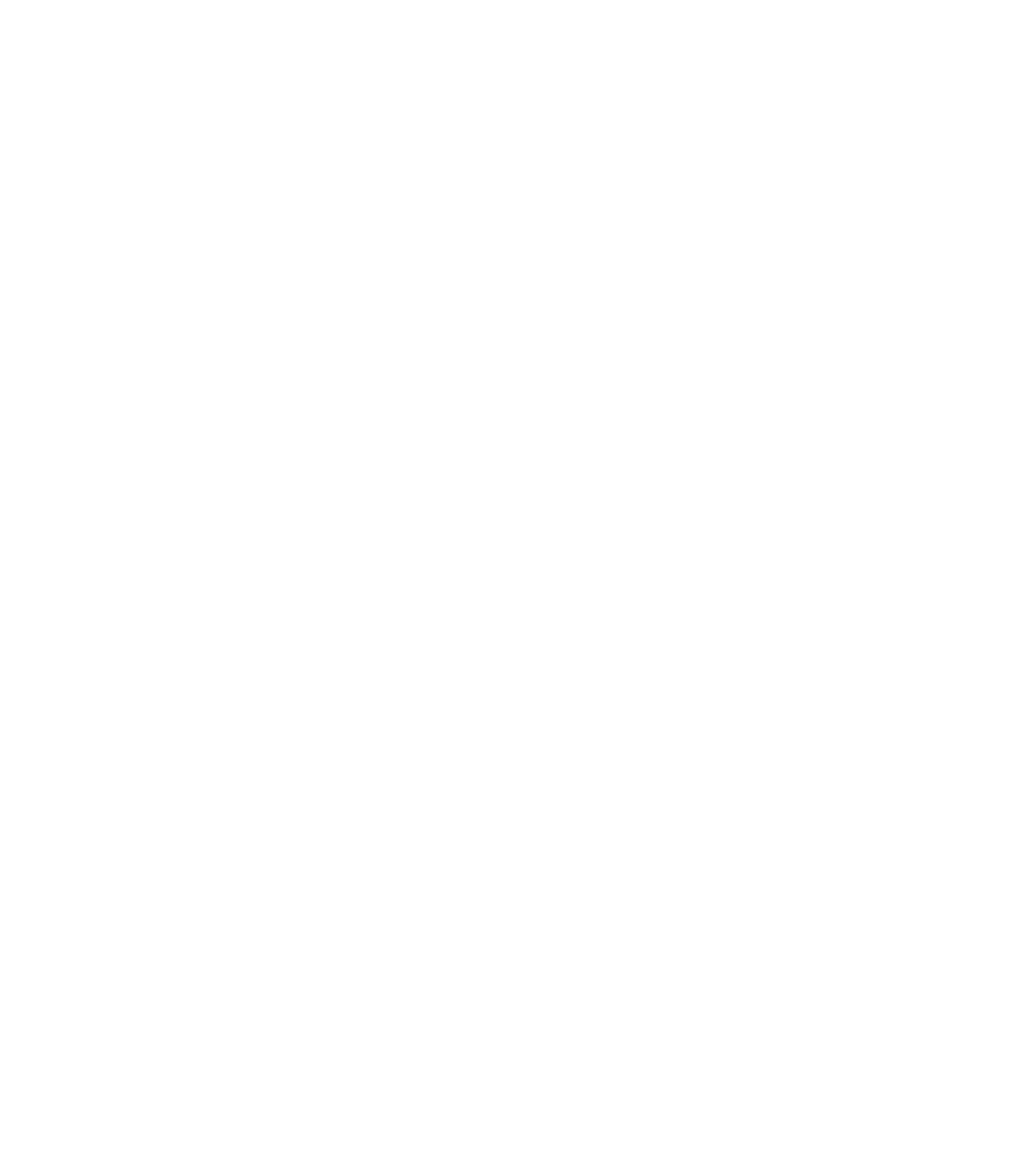
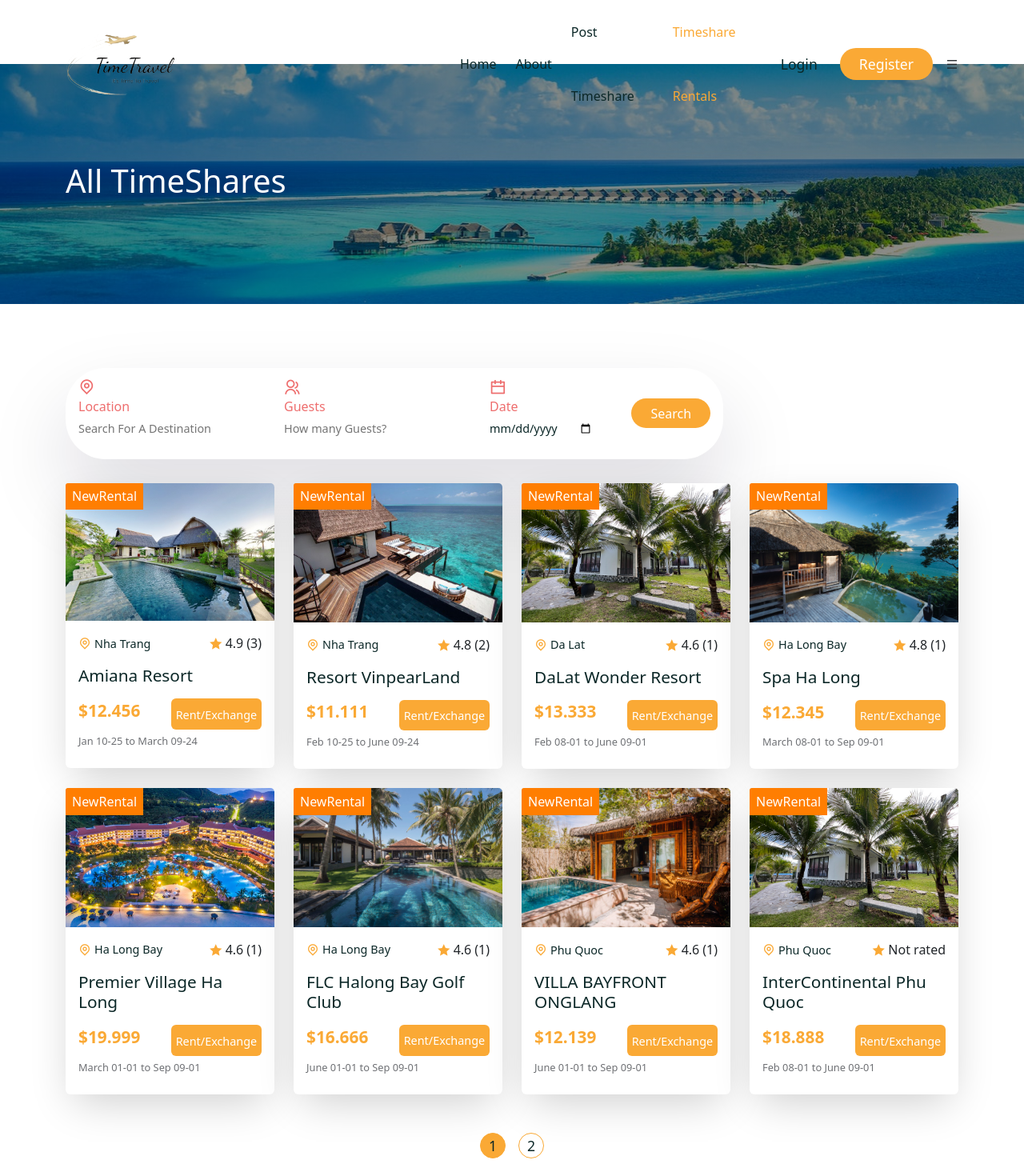
Before and after one commit to LerclercDuong/Timeshare_Exchange_Flatform_FE, a React (Create React App) app: page /timeshare in a window 1280 px wide. Before the commit this address had no page. Shown: the top 1470 px of the page at 80% size. Before the commit the page ends 800 px from the top, so only its background shows below. Built offline with nearby package versions, Linux system fonts and the light colour scheme; a web font is replaced by a local one.

Commit message:
HomeUpdate_2

```diff
--- a/src/assets/data/tours.js
+++ b/src/assets/data/tours.js
@@ -12,6 +12,7 @@
     title: "Amiana Resort",
     city: "Nha Trang",
     distance: 300,
+    address: "Somewhere in VietNam",
     price: 12.456,
     maxGroupSize: 10,
     time: "Jan 10-25 to March 09-24",
@@ -39,6 +40,7 @@
     title: "Resort VinpearLand",
     city: "Nha Trang",
     distance: 200,
+    address: "Somewhere in VietNam",
     price: 11.111,
     maxGroupSize: 8,
     time: "Feb 10-25 to June 09-24",
@@ -62,6 +64,7 @@
     title: "DaLat Wonder Resort",
     city: "Da Lat",
     distance: 333,
+    address: "Somewhere in VietNam",
     price: 13.333,
     maxGroupSize: 8,
     time: "Feb 08-01 to June 09-01",
@@ -81,6 +84,7 @@
     title: "Spa Ha Long",
     city: "Ha Long Bay",
     distance: 345,
+    address: "Somewhere in VietNam",
     price: 12.345,
     maxGroupSize: 8,
     time: "March 08-01 to Sep 09-01",
@@ -100,6 +104,7 @@
     title: " Premier Village Ha Long",
     city: "Ha Long Bay",
     distance: 345,
+    address: "Somewhere in VietNam",
     price: 19.999,
     maxGroupSize: 8,
     time: "March 01-01 to Sep 09-01",
@@ -119,6 +124,7 @@
     title: "FLC Halong Bay Golf Club",
     city: "Ha Long Bay",
     distance: 333,
+    address: "Somewhere in VietNam",
     price: 16.666,
     maxGroupSize: 8,
     time: "June 01-01 to Sep 09-01",
@@ -138,6 +144,7 @@
     title: "VILLA BAYFRONT ONGLANG",
     city: "Phu Quoc",
     distance: 500,
+    address: "Somewhere in VietNam",
     price: 12.139,
     maxGroupSize: 8,
     time: "June 01-01 to Sep 09-01",
@@ -157,6 +164,7 @@
     title: "InterContinental Phu Quoc",
     city: "Phu Quoc",
     distance: 500,
+    address: "Somewhere in VietNam",
     price: 18.888,
     maxGroupSize: 8,
     time: "Feb 08-01 to June 09-01",
--- a/src/components/Footer/footer.css
+++ b/src/components/Footer/footer.css
@@ -2,7 +2,8 @@
     padding-top: 70px;
     padding-bottom: 30px;
     border-top: 20px;
-    border: 1px solid black;
+    /* border: 1px solid black; */
+    background-color: aliceblue;
 }
 
 .footer .logo p {
@@ -26,7 +27,6 @@
     text-decoration: none;
     color: var(--text-color);
     font: 1.1rem;
-
 }
 
 .footer__quick-links h6 span i {
@@ -38,3 +38,7 @@
     color: var(--text-color);
     font-size: 1rem;
 }
+
+.footer__quick-links li {
+    background-color: aliceblue;
+}
--- a/src/components/Header/index.js
+++ b/src/components/Header/index.js
@@ -20,7 +20,7 @@
       display: 'Post Timeshare'
     },
     {
-      path: '/tours',
+      path: '/timeshare',
       display:'Timeshare Rentals'
     },
   ]
@@ -50,7 +50,7 @@
                   <div className="nav__right d-flex align-items-center gap-3">
                     <div className="nav__btns d-flex align-items-center gap-3">
                       <Button className='btn secondary__btn'><Link to='/login'>Login</Link></Button>
-                      <Button className='btn primary__btn'><Link to='/register'>Register</Link></Button>
+                      <Button className='btn primary__btn'><Link to='/signup'>Register</Link></Button>
                     </div>
                     <span className="mobile_menu">
                     <i class="ri-menu-line"></i>
--- a/src/pages/Home.js
+++ b/src/pages/Home.js
@@ -13,7 +13,7 @@
 import SearchBar from '../shared/SearchBar';
 import ServiceList from '../services/ServiceList';
 import FeaturedTourList from '../components/Featured-tours/FeaturedTourList';
-import experienceImg from '../assets/images/experience.png';
+import experienceImg from '../assets/images/experienceImg.jpg';
 import Testimonial from '../components/Testimonial/Testimonial';
 
 const Home = () => {
--- /dev/null
+++ b/src/pages/TimeShare.jsx
@@ -0,0 +1,65 @@
+import React, {useState, useEffect} from 'react'
+import CommonSection from '../shared/CommonSection'
+
+import Header from '../components/Header';
+import Footer from '../components/Footer';
+import '../styles/timeshare.css';
+//import TourCard from '../shared/TourCard';
+import SearchBar from '../shared/SearchBar';
+import tourData from '../assets/data/tours';
+import { Container, Row, Col } from 'reactstrap';
+import TourCard from '../shared/TourCard';
+
+const TimeShare = () => {
+
+    const [pageCount, setPageCount] = useState(0)
+    const [page, setPage] = useState(0)
+
+    useEffect(() => {
+
+        const pages = Math.ceil(5/4) //Later we use backend data
+        setPageCount(pages);
+
+    },[page])
+
+  return (
+    <>
+     <Header />
+
+    <CommonSection title={"All TimeShares"}></CommonSection>
+    <section>
+        <Container>
+            <Row>
+                <SearchBar/>
+            </Row>
+        </Container>
+    </section>
+    <section className='pt-0'>
+        <Container>
+            <Row>
+                {
+                    tourData?.map(tour=> (
+                        <Col lg='3' className='mb-4' key={tour.id}>
+                        <TourCard tour={tour} />
+                         </Col>))
+                }
+                <Col lg='12'>
+                    <div className="pagination d-flex align-items-center justify-content-center mt-4 gap-3">
+                        {[...Array(pageCount).keys()].map(number => (
+                            <span key={number} onClick={() => setPage(number)}
+                            className={page===number ? "active__page" : ""}
+                            >
+                                {number +1}
+                            </span>
+                        ))}
+                    </div>
+                </Col>
+            </Row>
+        </Container>
+    </section>
+    <Footer />
+    </>
+  )
+}
+
+export default TimeShare
--- /dev/null
+++ b/src/pages/TimeShareDetails.jsx
@@ -0,0 +1,65 @@
+import React from 'react'
+import '../styles/timeshare-details.css'
+import { Container, Row, Col, Form, ListGroup } from 'reactstrap'
+import { useParams } from 'react-router-dom'
+import tourData from '../assets/data/tours'
+import calculateAvgRating from '../utils/avgRating'
+import { Money } from '@mui/icons-material'
+
+
+const TimeShareDetails = () => {
+
+    const { id } = useParams()
+
+    //this is an static data later we will call our API and load our data from database
+    const tour = tourData.find(tour => tour.id === id)
+
+
+    //destructure properties from tour object
+    const { photo, title, desc, price, address, reviews, city, distance, maxGroupSize, time } = tour
+
+    const { totalRating, avgRating } = calculateAvgRating(reviews)
+
+    return <>
+        <section>
+            <Container>
+                <Row>
+                    <Col lg='8'>
+                        <div className="tour__content">
+                            <img src={photo} alt="" />
+                            <div className='tour__info'>
+                                <h2>{title}</h2>
+
+                                <div className='d-flex align-items-center gap-5'>
+                                    <span className='d-flex align-items-center gap-1'>
+                                        <span className='tour__rating d-flex align-items-center gap-1'>
+                                            <i class="ri-star-s-fill" style={{ 'color': "var(--secondary-color)" }}></i> {calculateAvgRating === 0 ? null : avgRating}
+                                            {totalRating === 0 ? 'Not rated' : <span>({reviews?.length})</span>
+                                            }
+                                        </span>
+                                    </span>
+                                    <span>
+                                        <i class="ri-map-pin-line"></i> {address}
+                                    </span>
+                                </div>
+                                <div className='tour__extra-details'>
+                                    <span>
+                                    <i class="ri-map-pin-range-line"></i>{city}
+                                    </span>
+                                    <span>
+                                    <i class="ri-money-dollar-circle-line"></i>{price}
+                                    </span>
+                                    <span>
+                                    <i class="ri-time-line"></i> {time}
+                                    </span>
+                                </div>
+                            </div>
+                        </div>
+                    </Col>
+                </Row>
+            </Container>
+        </section>
+    </>
+}
+
+export default TimeShareDetails
--- a/src/routes/route.js
+++ b/src/routes/route.js
@@ -5,6 +5,8 @@
 import AdminTimeshares from "../pages/AdminTimeshares";
 import AdminUsers from "../pages/AdminUsers";
 import Home from "../pages/Home";
+import TimeShare from "../pages/TimeShare";
+import TimeShareDetails from "../pages/TimeShareDetails";
 
 const privateRoutes = [
     {
@@ -37,7 +39,15 @@
     {
         path: '/home',
         page: Home,
-    }
+    },
+    {
+        path: '/timeshare',
+        page: TimeShare
+    },
+    {
+        path: '/timesharedetails/:id',
+        page: TimeShareDetails
+    },
 
 ]
 
--- /dev/null
+++ b/src/shared/CommonSection.jsx
@@ -0,0 +1,20 @@
+import React from 'react'
+import './common-section.css';
+import { Container, Row, Col } from 'reactstrap';
+
+
+const CommonSection = ({ title }) => {
+    return (
+        <section className='common__section'>
+            <Container>
+                <Row>
+                    <Col lg='12'>
+                        <h1>{title}</h1>
+                    </Col>
+                </Row>
+            </Container>
+        </section>
+    )
+}
+
+export default CommonSection
--- a/src/shared/TourCard.jsx
+++ b/src/shared/TourCard.jsx
@@ -28,7 +28,7 @@
                     }
                     </span>
                 </div>
-                <h5 className='tour__title'><Link to={`/tours/${id}`}>{title}</Link></h5>
+                <h5 className='tour__title'><Link to={`/timesharedetails/${id}`}>{title}</Link></h5>
                 <div className='card__bottom d-flex align-items-center justify-content-between mt-3'>
                     <h5>${price}</h5>
                     <button className='btn booking__btn'>
--- /dev/null
+++ b/src/shared/common-section.css
@@ -0,0 +1,15 @@
+.common__section {
+    background: linear-gradient(rgba(0,0,0,0.45), rgba(0,0,0,0.45)),
+    url('../assets/images/tour.jpg') no-repeat center center;
+    background-size: cover;
+    height: 300px;
+    display: flex;
+    align-items: center;
+    justify-content: center;
+}
+
+.common__section h1{
+    font-size: 2.5rem;
+    color: #fff;
+
+}
--- /dev/null
+++ b/src/styles/timeshare-details.css
@@ -0,0 +1,24 @@
+.tour__content img {
+    width: 100%;
+    border-radius: 0.5rem;
+    margin-bottom: 2.5rem;
+}
+
+.tour__info {
+    margin-bottom: 2rem;
+    border-radius: 0.5rem;
+    border: 1px solid rbg(229,231,235);
+}
+
+.tour__info h2 {
+    font-size: 1.5rem;
+
+}
+
+.tour__info span {
+    display: flex;
+    align-items: center;
+    gap: 0.5rem;
+    font-style: 1rem;
+    color: var(--text-color);
+}
--- /dev/null
+++ b/src/styles/timeshare.css
@@ -0,0 +1,19 @@
+.pagination span {
+    width: 2rem;
+    height: 2rem;
+    padding: 5px;
+    border-radius: 50px;
+    display: flex;
+    align-items: center;
+    justify-content: center;
+    border: 1px solid var(--secondary-color);
+    color: var(--heading-color);
+    font-size: 1.1rem;
+    cursor: pointer;
+    font-weight: 300px;
+}
+
+.active__page {
+    background: var(--secondary-color);
+    color: fff !important;
+}
```
Also changed, not shown: src/assets/images/experience.png (deleted), src/assets/images/experienceImg.jpg (added).
